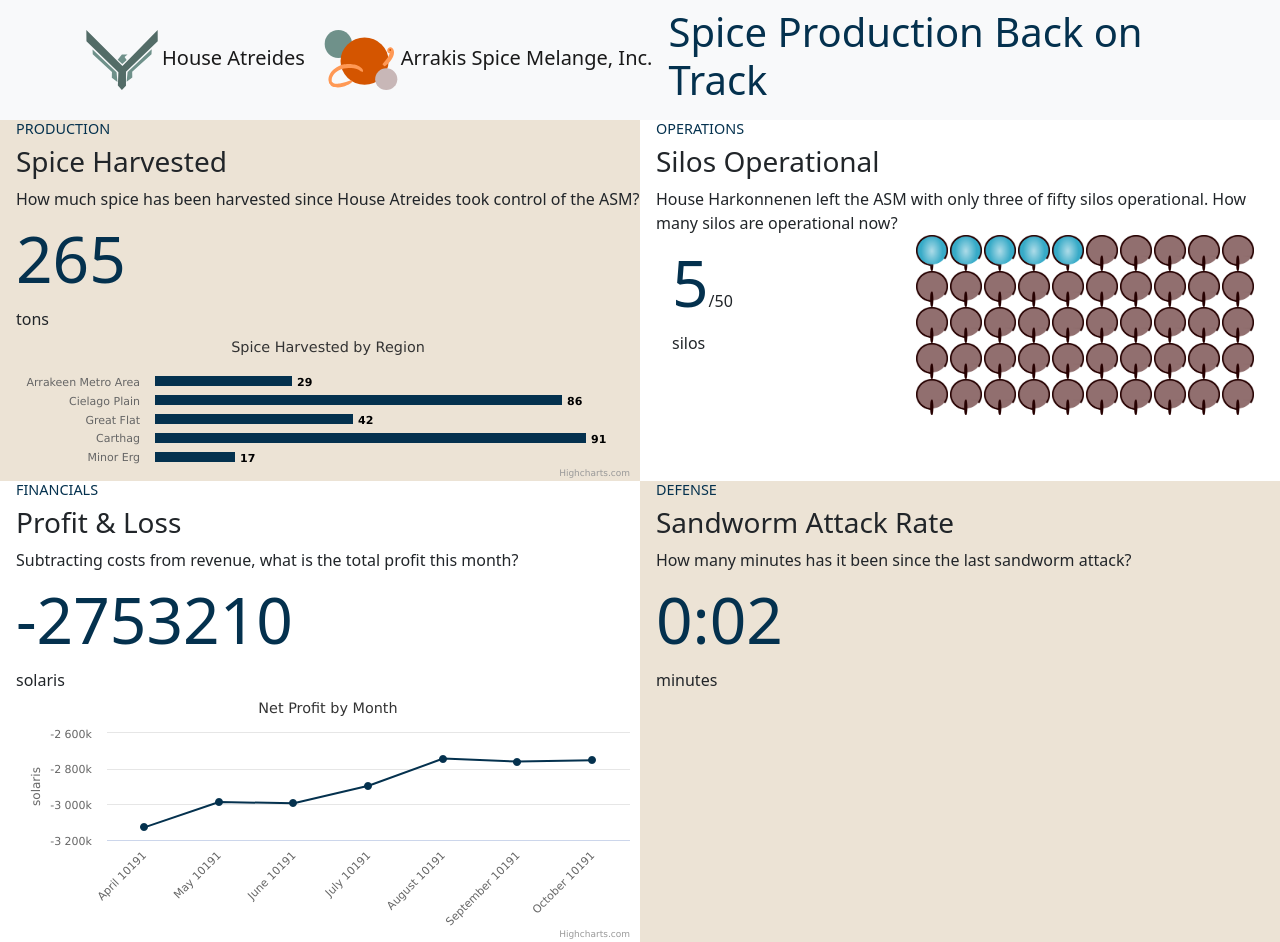
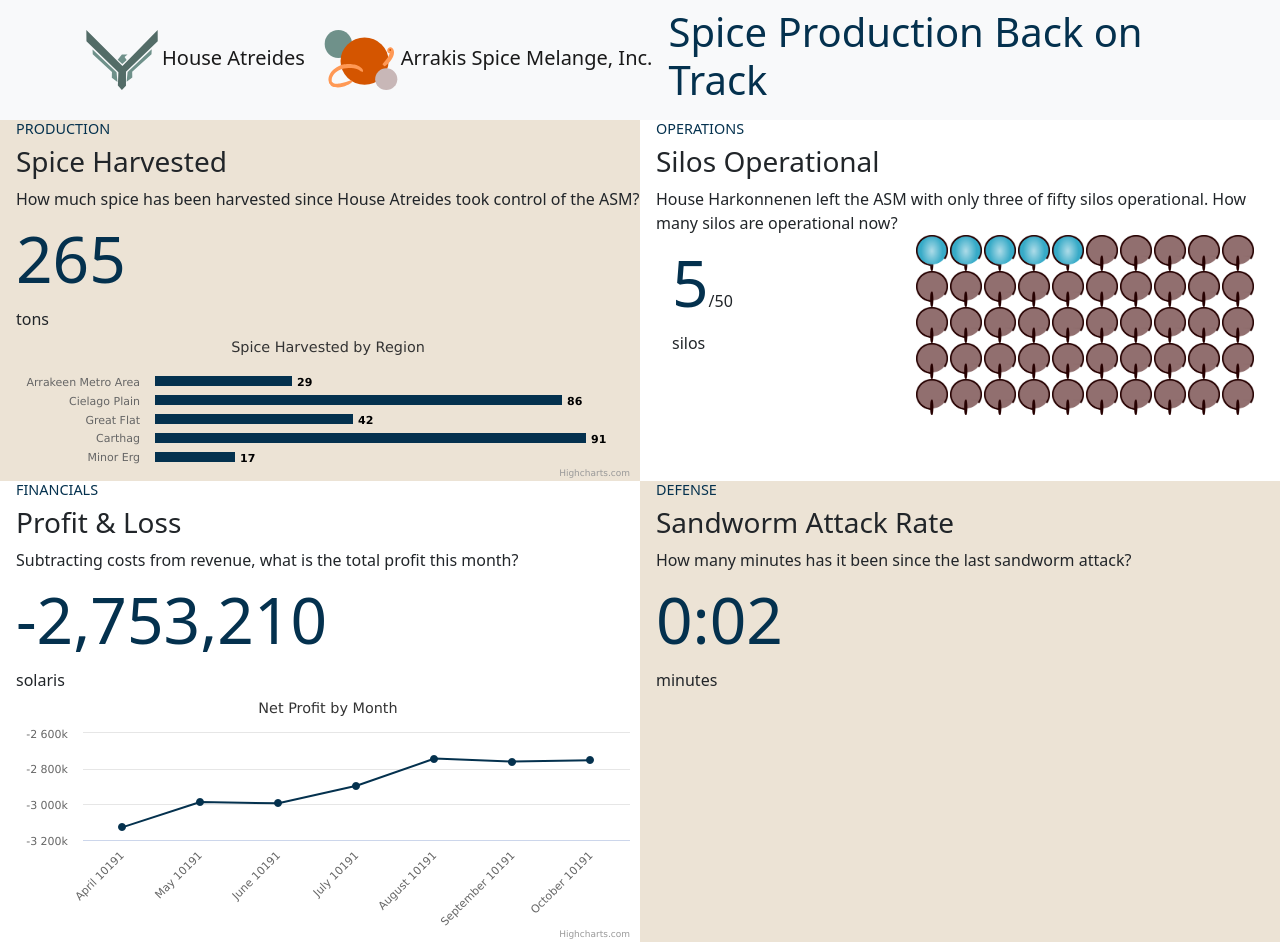
Before and after one commit to lxhughes/spiceproductionbackontrack, a React (Create React App) app in the folder client/: page / in a window 1280 px wide. Built offline with nearby package versions, Linux system fonts and the light colour scheme.

Commit message:
Format number improvements

```diff
--- a/client/src/App.js
+++ b/client/src/App.js
@@ -55,25 +55,29 @@ function randomNum(min, max){
     return Math.floor(Math.random() *  (max - min)) + min;
 }
 
-// Format a numeric value
-function format(mt){
+// Format a number with optional params
+function formatValue(val, params){
 
-    let val = mt.value;
-
-     if(mt.randomize){
-        mt.value = randomNum(mt.min, mt.max);
+    if(params.randomize){
+        val = randomNum(params.min, params.max);
     }
 
-    if(mt.unit === "minutes"){
+    if(params.unit === "minutes"){
 
         let secs = 0;
-        if(mt.randomize) secs = randomNum(0,59);
+        if(params.randomize) secs = randomNum(0,59);
 
-        if(mt.incrementSeconds){
+        if(params.incrementSeconds){
             secs = setInterval(secs=>secs++,1000); /* This isn't working */
         }
 
         val = val + ":" + secs.toString().padStart(2,'0');
+    }
+
+    console.log(val);
+
+    if(!isNaN(val)){
+        val = val.toLocaleString();
     }
 
     return val;
@@ -87,13 +91,15 @@ function format(mt){
 /* Add visual Proportion logic */
 function oneMetric(mt){
 
+    console.log(mt);
+
     let viz = "";
 
     if(mt.type === "number") {
         viz = (
             <div className='numberContainer'>
-               <div className='number'>{format(mt)}</div>
-               <div className='unit'>{mt.unit}</div>
+               <div className='number'>{formatValue(mt.value, mt.valueparams)}</div>
+               <div className='unit'>{mt.valueparams.unit}</div>
               </div>
         );
     }
@@ -108,7 +114,7 @@ function oneMetric(mt){
 
         // Full Stars
         for(var i=0; i<mt.value; i++){
-            let falt = 'Full '+mt.unit;
+            let falt = 'Full '+mt.valueparams.unit;
             let fstar = (<li className='star' key={i}>
                             <img src={starFull} alt={falt} width={starWidth} height={starHeight} />
                         </li>);
@@ -116,8 +122,8 @@ function oneMetric(mt){
         }
 
         // Empty stars
-        for(var s=mt.value; s<mt.max; s++){
-            let ealt = 'Empty '+mt.unit;
+        for(var s=mt.value; s<mt.valueparams.max; s++){
+            let ealt = 'Empty '+mt.valueparams.unit;
             let estar = (<li className='star' key={s}>
                             <img src={starEmpty} alt={ealt} width={starWidth} height={starHeight} />
                         </li>);
@@ -128,9 +134,9 @@ function oneMetric(mt){
             <div className='starsParentContainer row'>
 
                 <div className='numberContainer col-sm-3'>
-                    <span className='number'>{mt.value}</span>/
-                    <span className='maxNumber'>{mt.max}</span>
-                    <div className='unit'>{mt.unit}</div>
+                    <span className='number'>{formatValue(mt.value, mt.valueparams)}</span>/
+                    <span className='maxNumber'>{mt.valueparams.max}</span>
+                    <div className='unit'>{mt.valueparams.unit}</div>
                 </div>
 
                 <div className='starsContainer col-sm-9'>
@@ -167,8 +173,8 @@ function oneMetric(mt){
             <div className='barChartParentContainer'>
 
                 <div className='numberContainer'>
-                    <div className='number'>{barData.reduce(sum)}</div>
-                    <div className='unit'>{mt.unit}</div>
+                    <div className='number'>{formatValue(barData.reduce(sum), mt.valueparams)}</div>
+                    <div className='unit'>{mt.valueparams.unit}</div>
                 </div>
 
                 <div className='barChartContainer'>
@@ -207,8 +213,8 @@ function oneMetric(mt){
             <div className='lineChartParentContainer'>
 
                 <div className='numberContainer'>
-                    <div className='number'>{lineData[lineData.length-1]}</div>
-                    <div className='unit'>{mt.unit}</div>
+                    <div className='number'>{formatValue(lineData[lineData.length-1],mt.valueparams)}</div>
+                    <div className='unit'>{mt.valueparams.unit}</div>
                 </div>
 
                 <div className='lineChartContainer'>
--- a/client/src/assets/data.json
+++ b/client/src/assets/data.json
@@ -8,7 +8,7 @@
                     "description": "How much spice has been harvested since House Atreides took control of the ASM?",
                     "charttitle": "Spice Harvested by Region",
                     "type": "bar",
-                    "unit": "tons",
+                    "valueparams": { "unit": "tons" },
                     "categoryName": "regions",
                     "dataset": [
                         {"label": "Arrakeen Metro Area", "value": 29},
@@ -28,10 +28,8 @@
                     "name": "Silos Operational",
                     "description": "House Harkonnenen left the ASM with only three of fifty silos operational. How many silos are operational now?",
                     "type": "stars",
-                    "min": 0,
-                    "max": 50,
                     "value": 5,
-                    "unit": "silos",
+                    "valueparams": { "unit": "silos", "min": 0, "max": 50 },
                     "topline": true
                 }
             ]
@@ -54,7 +52,7 @@
                         { "label": 8, "value": -2760321 },
                         { "label": 9, "value": -2753210 }
                     ],
-                    "unit": "solaris",
+                    "valueparams": { "unit": "solaris" },
                     "topline": true
                 },
                 {
@@ -74,12 +72,8 @@
                     "description": "How many minutes has it been since the last sandworm attack?",
                     "topline": true,
                     "type": "number",
-                    "unit": "minutes",
-                    "value": 0,
-                    "randomize": true,
-                    "min": 0,
-                    "max": 7,
-                    "incrementSeconds": true
+                    "valueparams": { "unit": "minutes", "randomize": "true", "incrementSeconds": true, "min": 0, "max": 7 },
+                    "value": 0
                 }
             ]
         }
```
